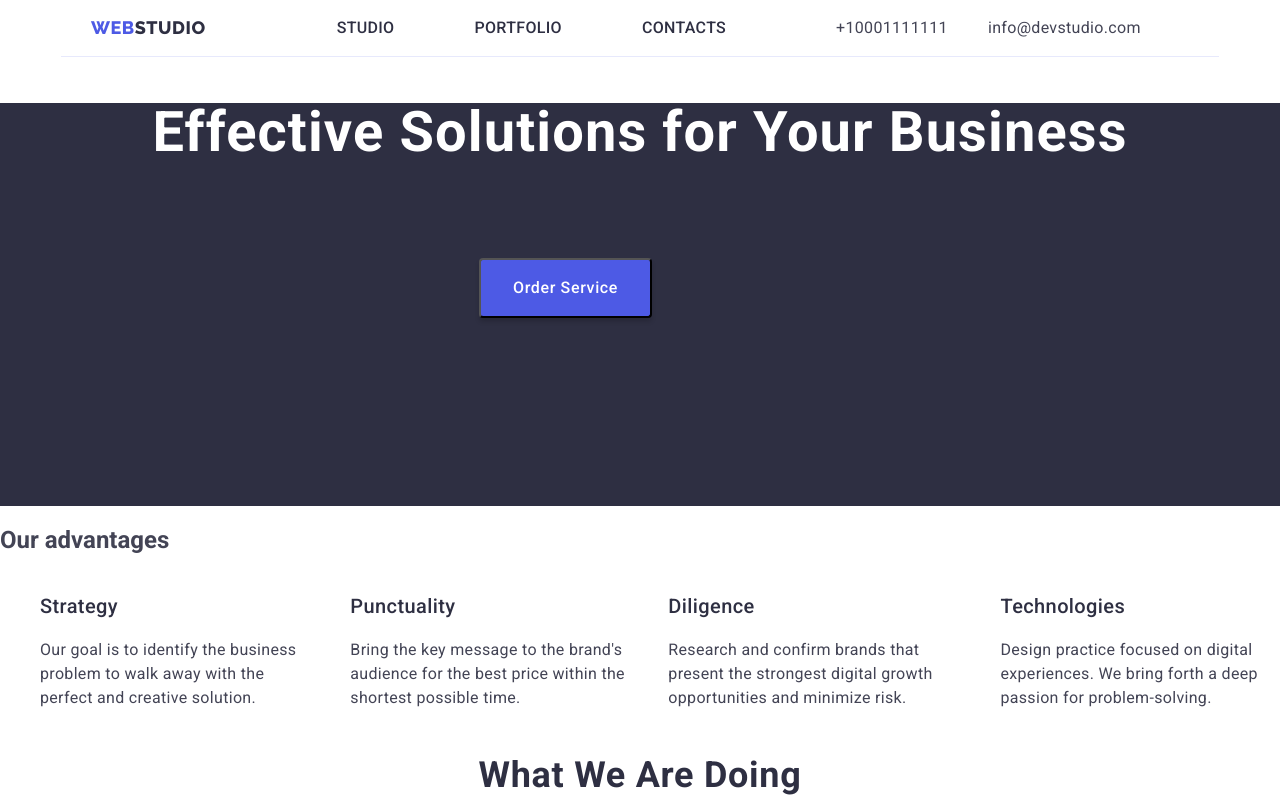
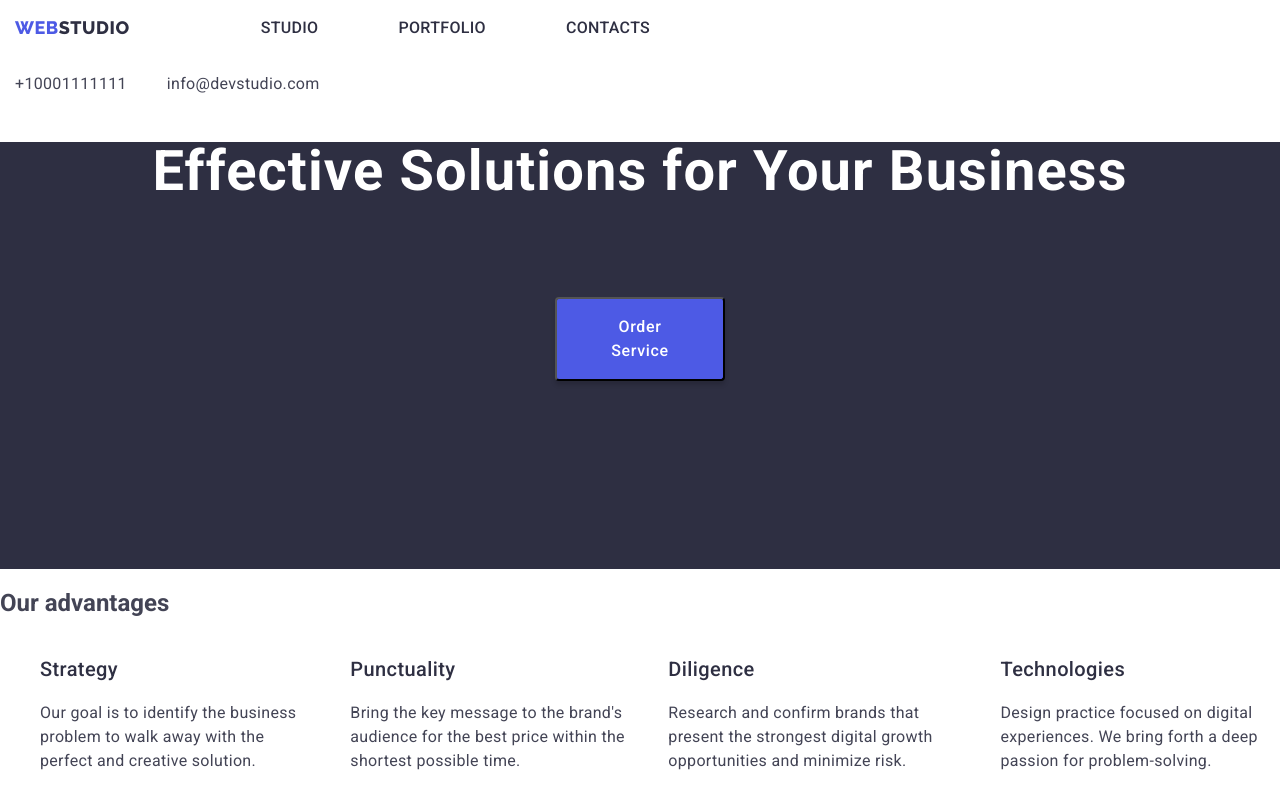
Before and after one commit to AndrianaAleksyk/goit-markup-hw-03, a plain HTML site: page index.html in a window 1280 px wide. Shown: the top 800 px of the page. Drawn offline with Linux system fonts and the light colour scheme.

Commit message:
header-nav

```diff
--- a/css/styles.css
+++ b/css/styles.css
@@ -241,12 +241,12 @@ background-color: var(--nav-log-foot-color, #2e2f42);
 
 
 
-.header-conteiner {
+.header-container {
     border-bottom: 1px solid #e7e9fc;
     display: flex;
 }
 
-.conteiner {
+.container {
     width: 1158px;
     margin: 0 auto;
     padding: 0 15px 0 15px;
--- a/index.html
+++ b/index.html
@@ -30,10 +30,10 @@
               <li class="nav-main-item">
                 <a class="nav-link link" href="./index.html">Studio</a>
               </li>
-              <li class="nav-main-item">
+              <li>
                 <a class="nav-link link" href="./portfolio.html">Portfolio</a>
               </li>
-              <li class="nav-main-item">
+              <li>
                 <a class="nav-link link" href="">Contacts</a>
               </li>
             </ul>
@@ -41,7 +41,7 @@
         </div>
 
         <address class="address">
-          <ul class="list list-container">
+          <ul class="nav-main list">
             <li>
               <a class="link address-link" href="tel:+1100011111"
                 >+10001111111</a
```
